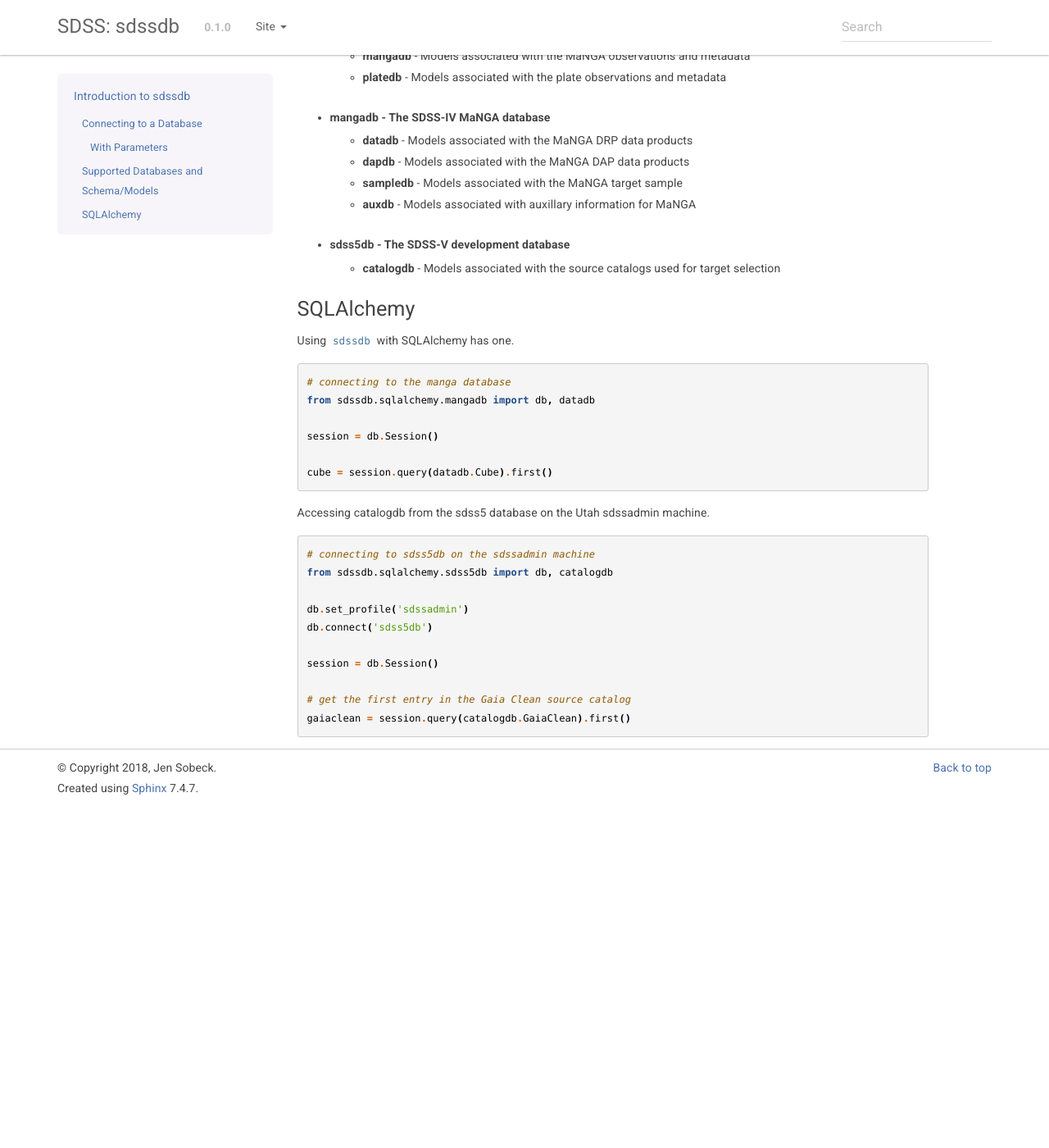
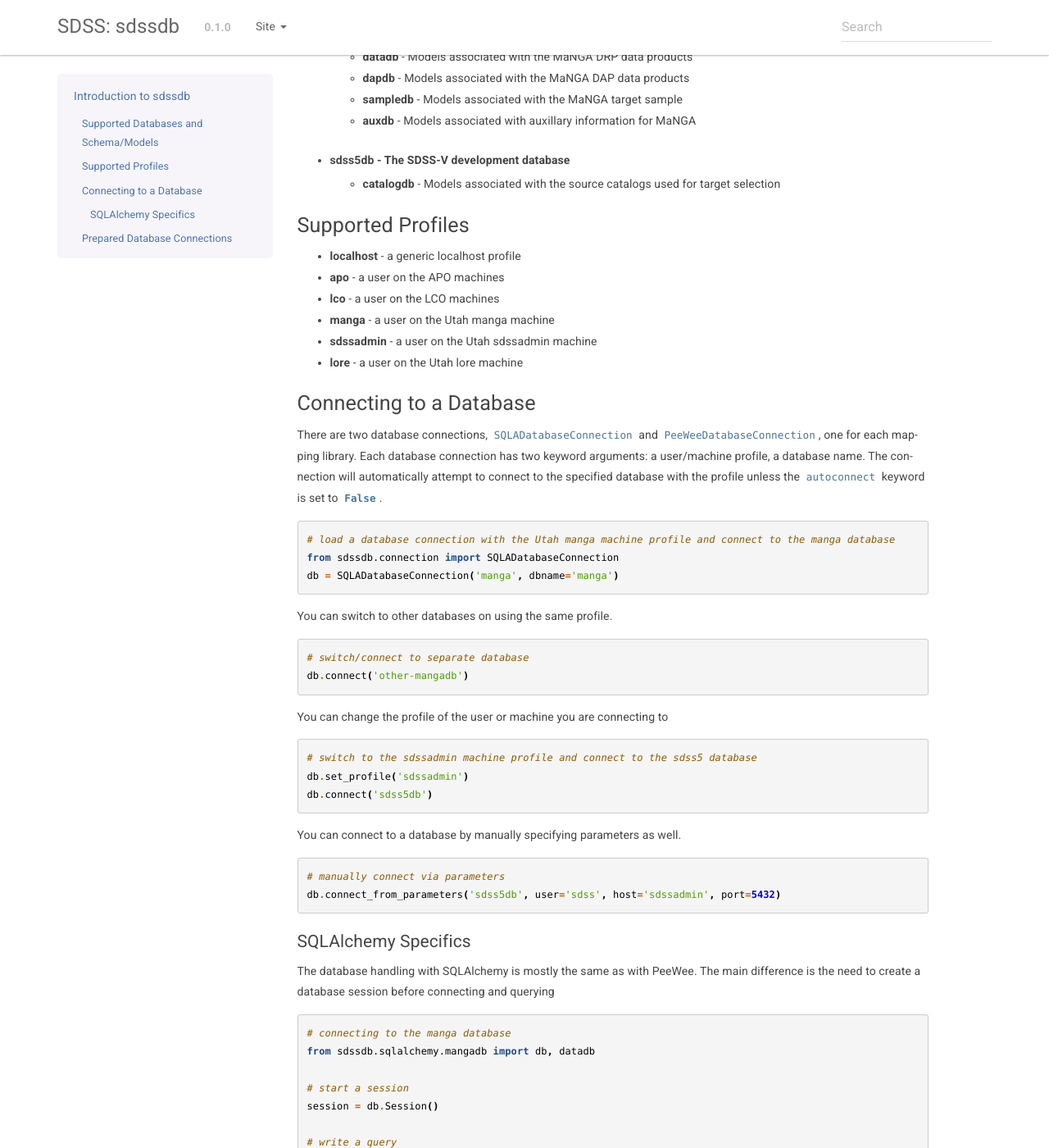
Before and after one commit to sdss/sdssdb, a Sphinx documentation site: the page built from docs/sphinx/intro.rst, in a window 1280 px wide and 1400 px high, scrolled down 444 px. Shown: the whole window at 82% size. Built offline with Sphinx 7.4.7, drawn with Linux system fonts in a browser that asks for light colours; the version number is read from the project's files by our own code; before the commit the page ends 1433 px from its top, so only the background shows below that; some of the changed text lies outside the part shown.

Commit message:
adding some basic documentation

```diff
--- a/docs/sphinx/intro.rst
+++ b/docs/sphinx/intro.rst
@@ -4,17 +4,11 @@
 Introduction to sdssdb
 ===============================
 
-``sdssdb`` provides general utilities and functionality for connecting to all SDSS databases.  For now, ``sdssdb`` supports two Python ORM libraries for mapping between database tables and Python classess:  `Peewee <http://docs.peewee-orm.com/en/latest/>`_ and `SQLAlchemy <https://www.sqlalchemy.org/>`_.  The package hiearchc
+``sdssdb`` provides general utilities and functionality for connecting to all SDSS databases.  For now, ``sdssdb`` supports two Python ORM libraries for mapping between database tables and Python classess:  `Peewee <http://docs.peewee-orm.com/en/latest/>`_ and `SQLAlchemy <https://www.sqlalchemy.org/>`_.  The package hiearchy is organized as:
 
-is organized from the top level into directories **mapping library/database_name**.  Each ORM library directory contains individual directories for each database, with individual schema model files contained in
-
-Connecting to a Database
-------------------------
-
-By default, databases will always attempt to automatically connect
-
-With Parameters
-^^^^^^^^^^^^^^^
+* mapping library
+    * database name
+        * schema modelclass .py file
 
 
 Supported Databases and Schema/Models
@@ -34,33 +28,86 @@ Supported Databases and Schema/Models
     * **catalogdb** - Models associated with the source catalogs used for target selection
 
 
+Supported Profiles
+------------------
+
+* **localhost** - a generic localhost profile
+* **apo** - a user on the APO machines
+* **lco** - a user on the LCO machines
+* **manga** - a user on the Utah manga machine
+* **sdssadmin** - a user on the Utah sdssadmin machine
+* **lore** - a user on the Utah lore machine
 
 
-SQLAlchemy
-----------
+Connecting to a Database
+------------------------
 
-Using ``sdssdb`` with SQLAlchemy has one.
+There are two database connections, ``SQLADatabaseConnection`` and ``PeeWeeDatabaseConnection``, one for each mapping library. Each database connection has two keyword arguments: a user/machine profile, a database name.  The connection will automatically attempt to connect to the specified database with the profile unless the ``autoconnect`` keyword is set to `False`.
+::
 
+    # load a database connection with the Utah manga machine profile and connect to the manga database
+    from sdssdb.connection import SQLADatabaseConnection
+    db = SQLADatabaseConnection('manga', dbname='manga')
+
+You can switch to other databases on using the same profile.
+::
+
+    # switch/connect to separate database
+    db.connect('other-mangadb')
+
+You can change the profile of the user or machine you are connecting to
+::
+
+    # switch to the sdssadmin machine profile and connect to the sdss5 database
+    db.set_profile('sdssadmin')
+    db.connect('sdss5db')
+
+You can connect to a database by manually specifying parameters as well.
+::
+
+    # manually connect via parameters
+    db.connect_from_parameters('sdss5db', user='sdss', host='sdssadmin', port=5432)
+
+
+
+SQLAlchemy Specifics
+^^^^^^^^^^^^^^^^^^^^
+
+The database handling with SQLAlchemy is mostly the same as with PeeWee.  The main difference is the need to create a database session before connecting and querying
 ::
 
     # connecting to the manga database
     from sdssdb.sqlalchemy.mangadb import db, datadb
 
+    # start a session
     session = db.Session()
 
+    # write a query
     cube = session.query(datadb.Cube).first()
 
-Accessing catalogdb from the sdss5 database on the Utah sdssadmin machine.
-
+If you connect to a different database, you must recreate the database session.
 ::
 
-    # connecting to sdss5db on the sdssadmin machine
+    # connect to a separate database
+    db.connect('other-mangadb')
+    session = db.Session()
+
+
+Prepared Database Connections
+-----------------------------
+
+Some databases have been prepared ahead of time to facilitiate immediate querying.  We can access both the models and a connection for a database by importing them both together.   Let's access and query from catalogdb on the sdss5 database on the Utah sdssadmin machine.
+::
+
+    # import the db and models for catalogdb
     from sdssdb.sqlalchemy.sdss5db import db, catalogdb
 
+    # set the profile to the sdssadmin machine and reconnect to the database
     db.set_profile('sdssadmin')
     db.connect('sdss5db')
 
+    # create a session
     session = db.Session()
 
-    # get the first entry in the Gaia Clean source catalog
-    gaiaclean = session.query(catalogdb.GaiaClean).first()
+    # get the first entry in the Gaia source catalog
+    gaia = session.query(catalogdb.GaiaSource).first()
```
